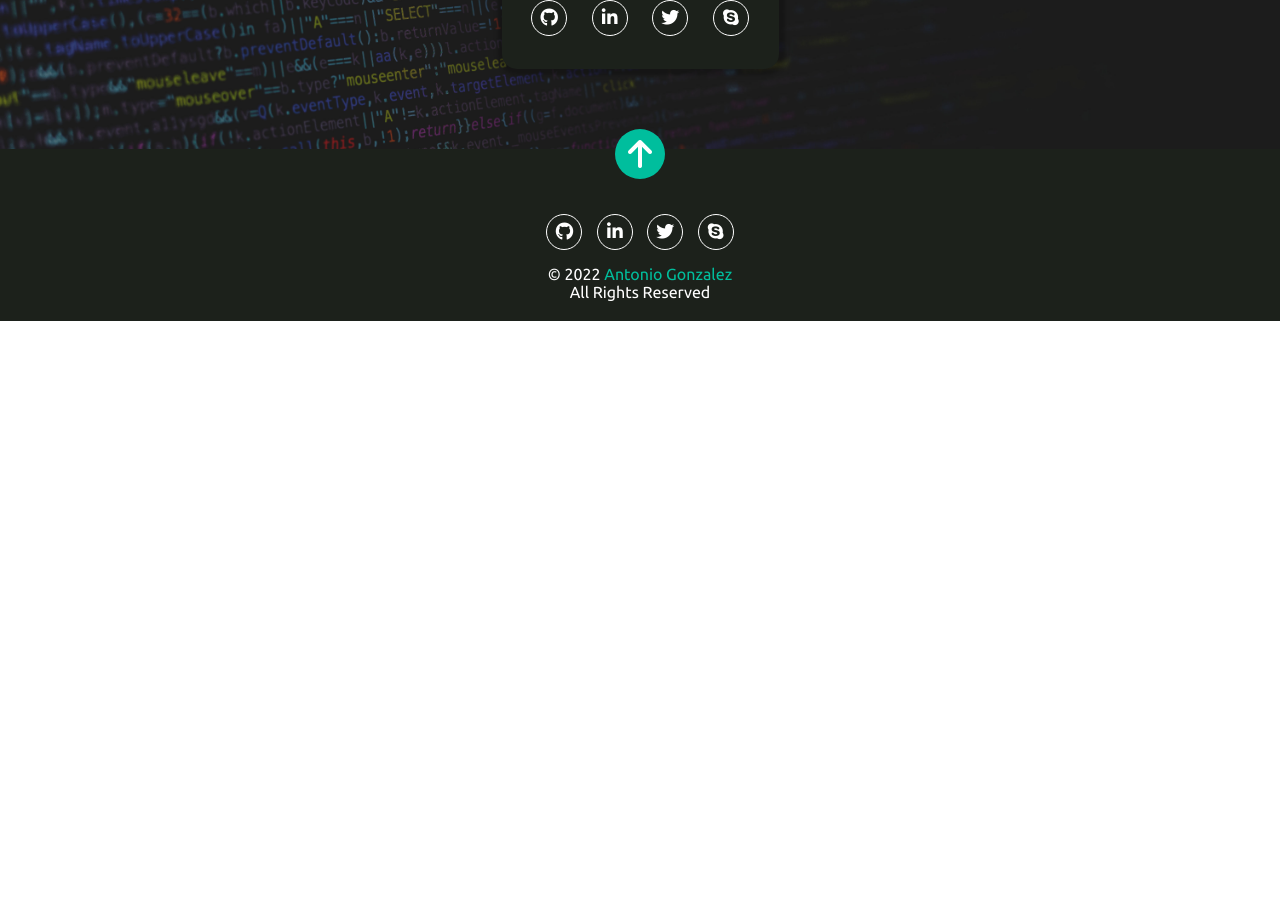
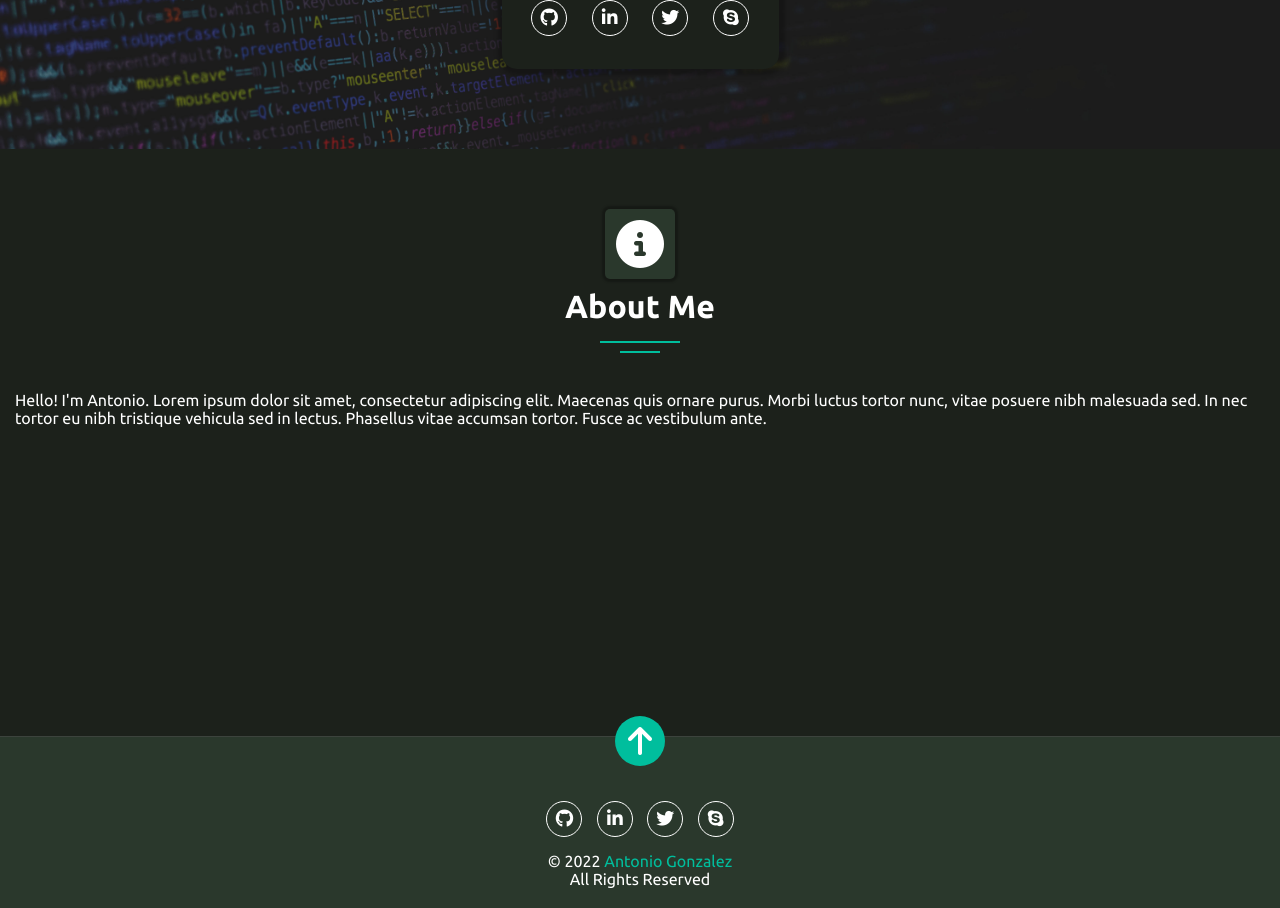
Before and after one commit to agonzalezf87/agonzalezf87.dev, a React (Vite) app: page / in a window 1280 px wide. Shown: the part 500-1408 px from the top of the page. Before the commit the page ends 821 px from the top, so only its background shows below. Built offline with nearby package versions, Linux system fonts and the light colour scheme.

Commit message:
About section layout. Created title component for sections. Correction of Footer width.

```diff
--- a/index.html
+++ b/index.html
@@ -10,7 +10,7 @@
         <link href="https://fonts.googleapis.com/css2?family=Ubuntu:ital,wght@0,300;0,400;0,500;0,700;1,300;1,400;1,500;1,700&display=swap" rel="stylesheet">
         <script src="https://kit.fontawesome.com/31316ab1a1.js" crossorigin="anonymous"></script>
     </head>
-    <body id="#top">
+    <body id="#Top">
         <div id="root"></div>
         <div id="MenuModal"></div>
         <script type="module" src="/src/main.jsx"></script>
--- a/src/components/About.jsx
+++ b/src/components/About.jsx
@@ -1,6 +1,24 @@
+import { useContext } from 'react'
+import { SectionTitle } from './SectionTitle'
+import { SiteContext } from '../context/SiteContext'
+
 const About = () => {
+  const {language} = useContext(SiteContext)
+
   return (
-    <div>About</div>
+    <section className="About" id="About">
+      <div className="About__item">
+        <div className='About__item__title'>
+          <SectionTitle
+            text={language === "en" ? "About Me" : "Acerca de Mí"}
+            icon='fa-circle-info'
+          />
+        </div>
+        <div className="About__item__description">
+          <p><span>{language === "en" ? "Hello! I'm Antonio" : "Hola! Me llamo Antonio"}</span>. Lorem ipsum dolor sit amet, consectetur adipiscing elit. Maecenas quis ornare purus. Morbi luctus tortor nunc, vitae posuere nibh malesuada sed. In nec tortor eu nibh tristique vehicula sed in lectus. Phasellus vitae accumsan tortor. Fusce ac vestibulum ante.</p>
+        </div>
+      </div>
+    </section>
   )
 }
 
--- /dev/null
+++ b/src/components/SectionTitle.jsx
@@ -0,0 +1,13 @@
+import '../styles/SectionTitle.component.css'
+
+const SectionTitle = (props) => {
+  return (
+    <div className="SectionTitle">
+      <div className="SectionTitle__logo"><i className={`fa-solid ${props.icon}`}></i></div>
+      <div className="SectionTitle__text">{props.text}</div>
+      <div className="SectionTitle__under"></div>
+      <div className="SectionTitle__under"></div>
+    </div>
+  )
+}
+export { SectionTitle }
--- a/src/languages.js
+++ b/src/languages.js
@@ -3,11 +3,11 @@ export default [
     Modal: [
       {
         text: "Home",
-        src: "/#top"
+        src: "/#Top"
       },
       {
         text: "About Me",
-        src: "/#about"
+        src: "/#About"
       },
       {
         text: "My Skills",
@@ -36,11 +36,11 @@ export default [
     Modal: [
       {
         text: "Inicio",
-        src: "/#top"
+        src: "/#Top"
       },
       {
         text: "Acerca de Mi",
-        src: "/#about"
+        src: "/#About"
       },
       {
         text: "Mis Habilidades",
--- a/src/pages/LandingPage.jsx
+++ b/src/pages/LandingPage.jsx
@@ -1,8 +1,13 @@
+import { About } from "../components/About"
 import { Hero } from "../components/Hero"
+import '../styles/About.component.css'
 
 const LandingPage = () => {
   return (
-    <Hero />
+    <>
+      <Hero />
+      <About />
+    </>
   )
 }
 
--- /dev/null
+++ b/src/styles/About.component.css
@@ -0,0 +1,8 @@
+.About {
+  background-color: var(--dark-color-1);
+  min-height: 587px;
+  color: var(--white-color);
+  padding: 60px 15px;
+  display: flex;
+  justify-content: center;
+}
--- a/src/styles/Footer.component.css
+++ b/src/styles/Footer.component.css
@@ -2,9 +2,10 @@
   width: 100%;
   min-height: 172px;
   min-width: var(--mobile-minwidth);
-  background-color: var(--dark-color-1);
+  background-color: var(--dark-color-2);
   color: var(--white-color);
   padding: var(--mobile-padding);
+  border-top: 1px solid rgba(78,78,78,.5);
 }
 
 .Footer p {
@@ -31,7 +32,7 @@
   justify-content: center;
   align-items: center;
   border-radius: 50%;
-  margin-top: -20px;
+  margin-top: -21px;
 }
 
 .Footer__social {
--- a/src/styles/Header.component.css
+++ b/src/styles/Header.component.css
@@ -1,4 +1,5 @@
 .Header {
+  min-width: var(--mobile-minwidth);
   position: fixed;
   width: 100%;
   height: 62px;
@@ -7,11 +8,11 @@
   padding: 0 15px;
   background-color: var(--dark-color-1);
   color: var(--brand-color);
+  box-shadow: -2px 2px 2px 0 rgba(0, 0, 0, 0.3);
 }
 
 .Header__container {
   width: 100%;
-  min-width: var(--mobile-minwidth);
   display: flex;
   justify-content: space-between;
   align-items: center;
--- a/src/styles/Main.component.css
+++ b/src/styles/Main.component.css
@@ -1,14 +1,16 @@
 :root {
   --site-font: 'Ubuntu', sans-serif;
   --mobile-minwidth: 320px;
-  --mobile-padding: 0 15px;
+  --mobile-paddingx: 0 15px;
   --top-margin: 62px;
+  --sections-padding: 60px;
 
   --brand-color: #00BE9D;
   --brand-color-active: #7fc7bb;
   --dark-color-1: #1C211B;
   --dark-color-2: #2A382C;
   --white-color: #fff;
+  --gray-color: #4e4e4e;
 }
 
 * {
@@ -29,5 +31,5 @@ body {
 
 #root {
   width: 100vw;
-    min-width: var(--mobile-minwidth);
+  min-width: var(--mobile-minwidth);
 }
--- /dev/null
+++ b/src/styles/SectionTitle.component.css
@@ -0,0 +1,41 @@
+.SectionTitle {
+  width: 100%;
+  display: flex;
+  flex-direction: column;
+  align-items: center;
+  justify-content: center;
+  margin-bottom: 30px;
+}
+
+.SectionTitle__logo {
+  width: 70px;
+  height: 70px;
+  border-radius: 5px;
+  background-color: var(--dark-color-2);
+  font-size: 48px;
+  line-height: 46px;
+  padding: 11px;
+  box-shadow: 0 0 2px 3px rgba(0,0,0,0.25);
+}
+
+.SectionTitle__logo--variant {
+  background-color: var(--dark-color-1);
+}
+
+.SectionTitle__text {
+  font-size: 3.2rem;
+  font-weight: 700;
+  line-height: 3.8rem;
+  margin: 8px 0 16px;
+}
+
+.SectionTitle__under {
+  width: 80px;
+  height: 2px;
+  background-color: var(--brand-color);
+  margin-bottom: 8px;
+}
+
+.SectionTitle__under:last-child {
+  width: 40px;
+}
```
Also changed, not shown: src/components/CtaButton.jsx (added).
